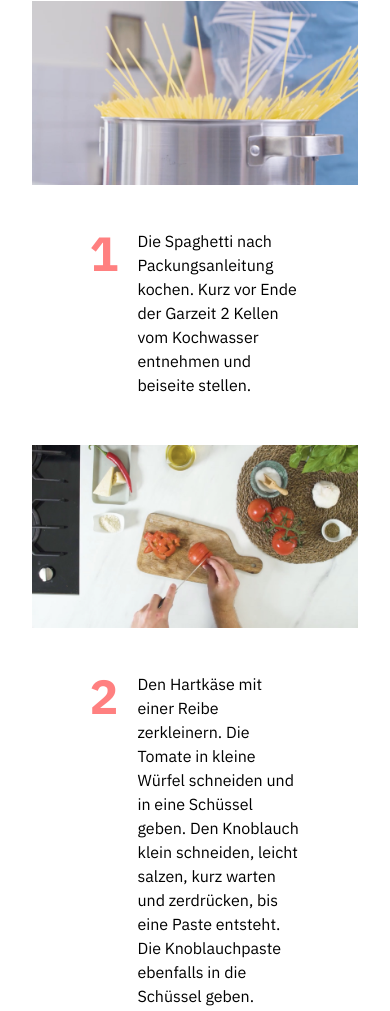
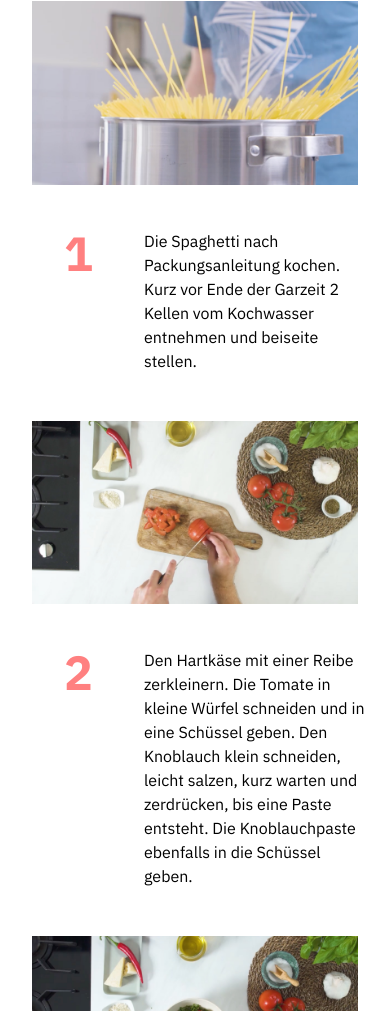
Before and after one commit to mi-classroom/fd-feature-request-session-07-pixelverschieber, a website: page recipes/spaghetti-aglio-olio-e-peperoncino.html in a window 390 px wide. Shown: the part 2299-3310 px from the top of the page. Drawn offline with Linux system fonts and the light colour scheme.

Commit message:
more design choices

```diff
--- a/styles/components.css
+++ b/styles/components.css
@@ -437,8 +437,16 @@ form input[type="checkbox"] {
         flex-basis: 100%;
     }
 
+    .steps .has-counter {
+        margin-left: 10rem;
+        padding-right: 4.5rem;
+        padding-left: var(--l);
+        width: 100%;
+    }
+
     .steps > li > figure:last-child {
         display: flex;
         flex-direction: column;
+        width: 100%;
     }
 }
```
